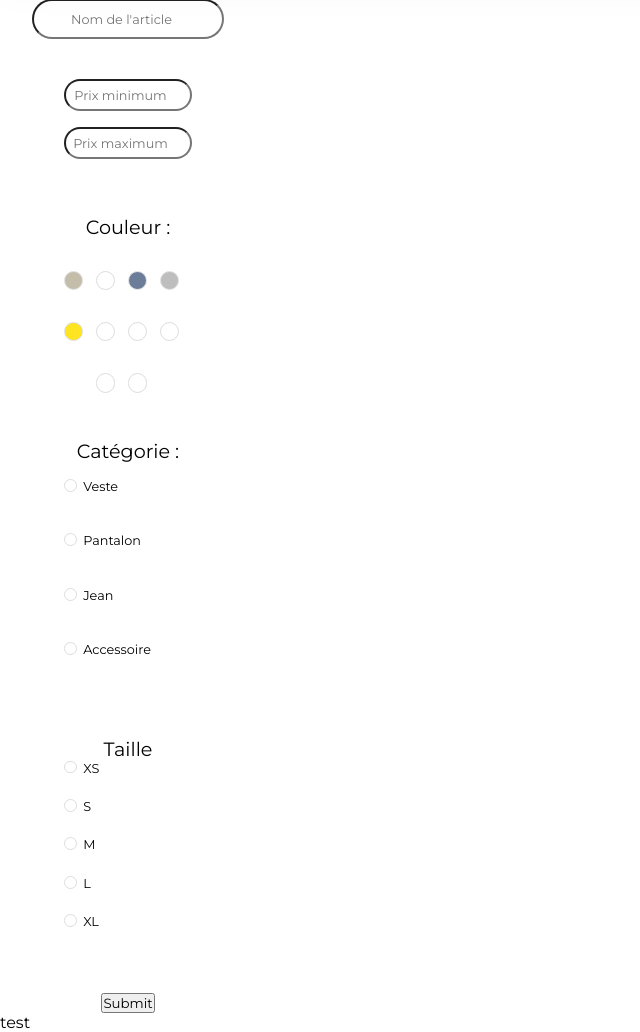
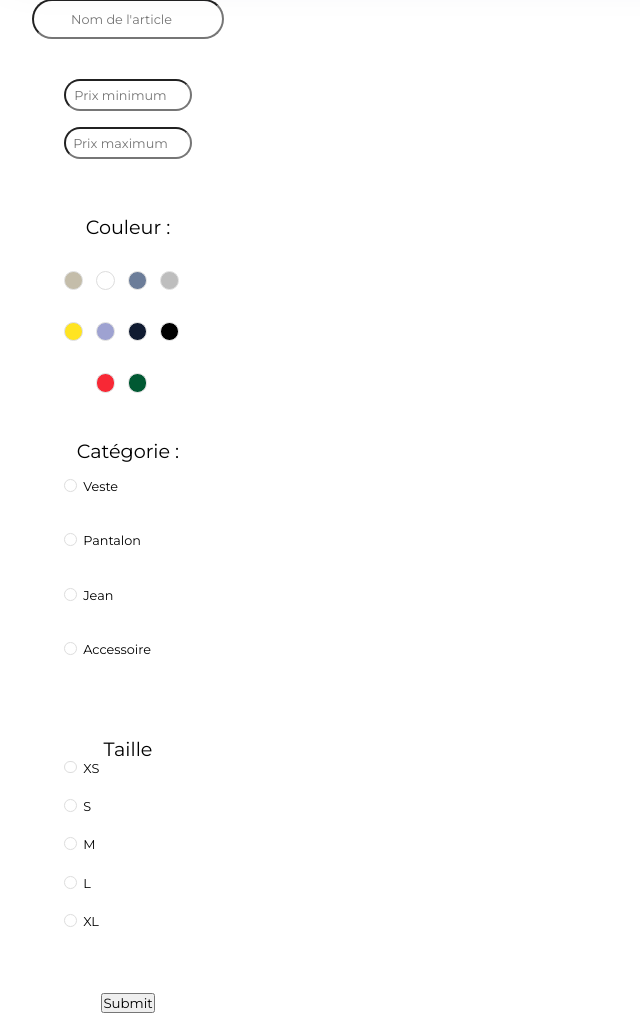
Before and after one commit to samueljarry/sae203, a PHP site: page /form_recherche.php in a window 1280 px wide. Shown: the part 121-1153 px from the top of the page, without its empty margins (0-640 px from the left). Run offline with PHP 8.4, Linux system fonts and the light colour scheme; some libraries are stand-ins or nearby versions; some web fonts are replaced.

Commit message:
Add files via upload

```diff
--- a/form_recherche.php
+++ b/form_recherche.php
@@ -116,5 +116,3 @@
 </main>
 
 </html>
-
-test
--- a/styles.css
+++ b/styles.css
@@ -405,6 +405,26 @@ label {
 
 .color:nth-child(5) {
     background-image: url("couleurs/jaune.jpg");
+}
+
+.color:nth-child(6) {
+    background-image: url("couleurs/lilas.jpg");
+}
+
+.color:nth-child(7) {
+    background-image: url("couleurs/navy.jpg");
+}
+
+.color:nth-child(8) {
+    background-image: url("couleurs/noir.jpg");
+}
+
+.color:nth-child(9) {
+    background-image: url("couleurs/rouge.jpg");
+}
+
+.color:nth-child(10) {
+    background-image: url("couleurs/vert.jpg");
 }
 
 
```
